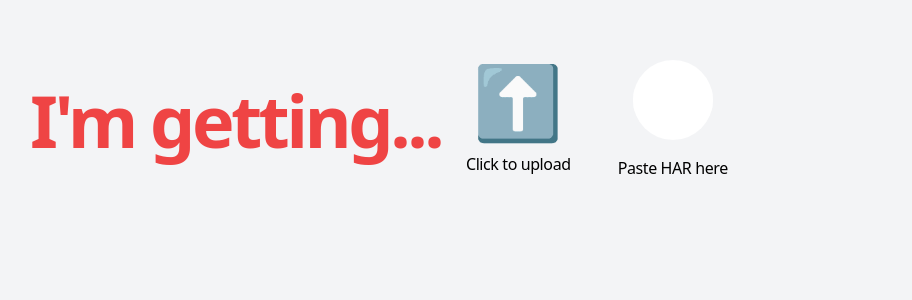
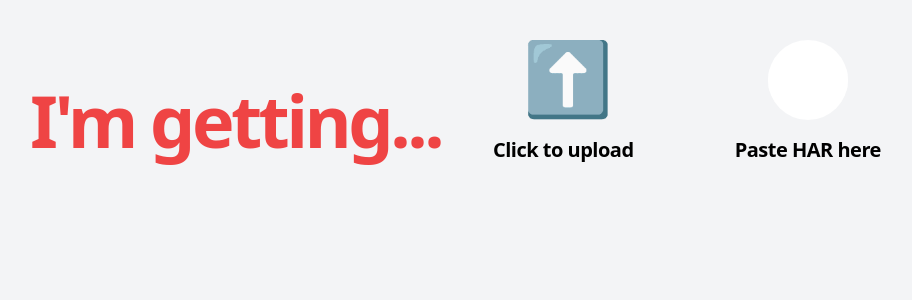
Before and after one commit to kiranmarshall/im-getting, a React (Vite) app: page / in a window 1280 px wide. Shown: the top 300 px of the page, without its empty margins (10-922 px from the left). Built offline with nearby package versions, Linux system fonts and the light colour scheme.

Commit message:
fix: show uploader at all times

```diff
--- a/src/App.tsx
+++ b/src/App.tsx
@@ -7,7 +7,7 @@ const App = () => {
 
    return (
       <div className="flex flex-col space-y-4 p-10">
-         <div className="flex items-center flex-wrap w-[60%]">
+         <div className="flex items-center flex-wrap w-3/4">
             <h1 className=" place-self-center text-7xl font-extrabold tracking-tighter text-red-500">I'm getting...</h1>
             <UploadPanel />
          </div>
--- a/src/components/UploadPanel.tsx
+++ b/src/components/UploadPanel.tsx
@@ -7,7 +7,7 @@ export const UploadPanel = () => {
    const uploadRef = useRef<HTMLInputElement | null>(null);
    const pasteRef = useRef<HTMLTextAreaElement | null>(null);
 
-   const [showUploader, setShowUploader] = useState(false);
+   const [isFirstUpload, setIsFirstUpload] = useState(true);
 
    const [har, setHar] = useState<Har | undefined>(undefined);
    const { setErrors } = useErrors();
@@ -47,21 +47,19 @@ export const UploadPanel = () => {
       if (!har) return;
       const errors = errorFilter(har.log.entries);
 
+      setIsFirstUpload(false);
       if (!errors.length) return alert('no errors found in HAR file');
-      setShowUploader(false);
       setErrors(errors);
    }, [har]);
 
-   console.log(showUploader);
-
    return (
       <div className="flex-grow">
-         {/* {har && <button onClick={() => setShowUploader((s) => !s)}>Show Uploader</button>} */}
-
          <div className="grid grid-cols-2 h-40">
             <label className="flex flex-col items-center justify-center group cursor-pointer">
-               <div className="text-7xl group-hover:scale-105 transition-transform">⬆️</div>
-               <span className="font-semobild tracking-tight mt-4">Click to upload</span>
+               <div className="text-7xl h-20 w-20 group-hover:scale-105 transition-transform">⬆️</div>
+               <span className="flex-grow text-xl font-semibold tracking-tight mt-4">
+                  {isFirstUpload ? 'Click to upload' : 'Clear HAR and upload'}
+               </span>
                <input className="place-self-center" ref={uploadRef} type="file" onChange={handleHarUpload} />
             </label>
 
@@ -69,7 +67,7 @@ export const UploadPanel = () => {
                <div className="bg-white rounded-full h-20 w-20 flex  items-center justify-center overflow-hidden cursor-text group-hover:scale-105 transition-transform">
                   <textarea className="custom-text-area" ref={pasteRef} onChange={handleHarPaste} />
                </div>
-               <span className="font-semobild tracking-tight mt-4">Paste HAR here</span>
+               <span className="flex-grow  text-xl font-semibold tracking-tight mt-4">Paste HAR here</span>
             </label>
          </div>
       </div>
```
